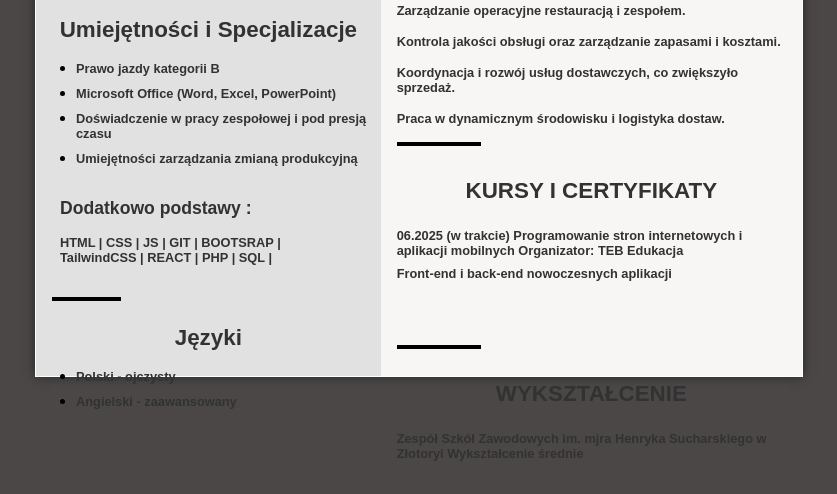
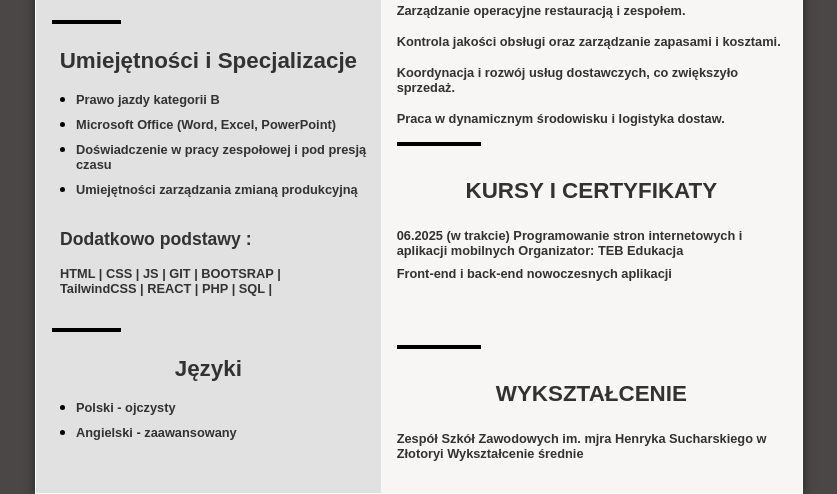
Before and after one commit to Arek7078/cv, a website built with Vite: page index.html in a window 1280 px wide. Shown: the part 439-933 px from the top of the page, without its empty margins (221-1058 px from the left). Built offline with nearby package versions, Linux system fonts and the light colour scheme.

Commit message:
Remove height from .main

```diff
--- a/src/style.css
+++ b/src/style.css
@@ -24,7 +24,6 @@ main{
     width:768px;
     position:relative;
     margin:auto;
-    height: 100vh;
     margin: 1rem auto;
     border: 1px solid white;
     box-shadow:0 0 10px rgba(0, 0, 0, 0.5);
@@ -220,4 +219,3 @@ button{
     gap:0.3rem;
 }
 /* buttons ends */
-/* merge */
```
